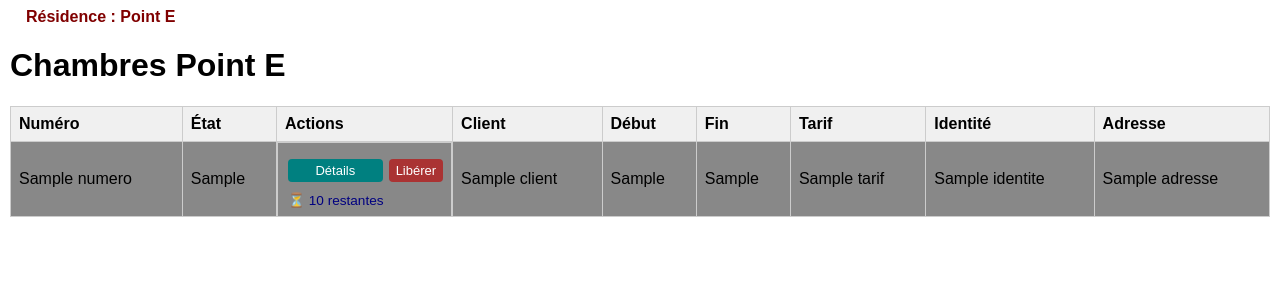
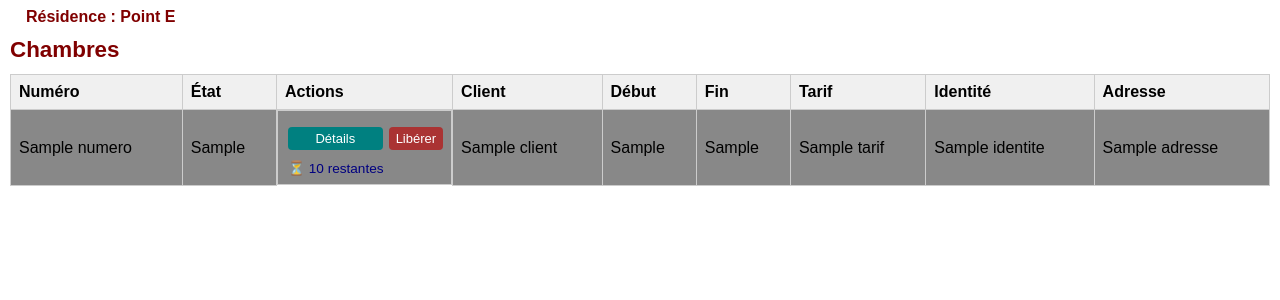
Before and after one commit to IbrahimaDIOUF33/Soneva_chambres_pointE-flask, a Flask app: template App/templates/index.html in a window 1280 px wide. Shown: the part 45-345 px from the top of the page. Run offline with Flask 3, Linux system fonts and the light colour scheme; the template is opened without the code that fills it: most values are stand-ins (such as "Sample title", 1, 10 or a date in 2020); some libraries are stand-ins or nearby versions.

Commit message:
🎨 Harmonisation des couleurs : titre h1 en bordeaux

```diff
--- a/App/static/style.css
+++ b/App/static/style.css
@@ -28,6 +28,12 @@
     color: #800000;          /* Couleur bordeaux */
     font-size: 1rem;         /* Taille raisonnable (modifiable) */
     margin: 0.5em 0 0.5em 1em;
+}
+
+h1, h2, h3 {
+    color: #800000; /* Bordeaux */
+    font-size: 1.4em;       /* ou 22px */
+    margin: 0.5em 0;
 }
 
 
@@ -109,8 +115,9 @@
     background-color: #006666;
 }
 
+
 .action-button {
-    background-color: #008080;
+    background-color: #800000; /* bordeaux */
     color: white;
     border: none;
     border-radius: 4px;
@@ -123,13 +130,15 @@
     box-sizing: border-box;
 }
 
+.action-button:hover {
+    background-color: #660000; /* bordeaux foncé au survol */
+}
+
+
 .action-button.liberer-button {
     background-color: #aa3333;
 }
 
-.action-button:hover {
-    background-color: #006666;
-}
 
 .actions {
     display: flex;
--- a/App/templates/index.html
+++ b/App/templates/index.html
@@ -16,7 +16,7 @@
     </nav>
 
     <div class="residence-badge">Résidence : Point E</div>
-    <h1>Chambres Point E</h1>
+    <h1>Chambres</h1>
 
     {% with messages = get_flashed_messages() %}
       {% if messages %}
```
